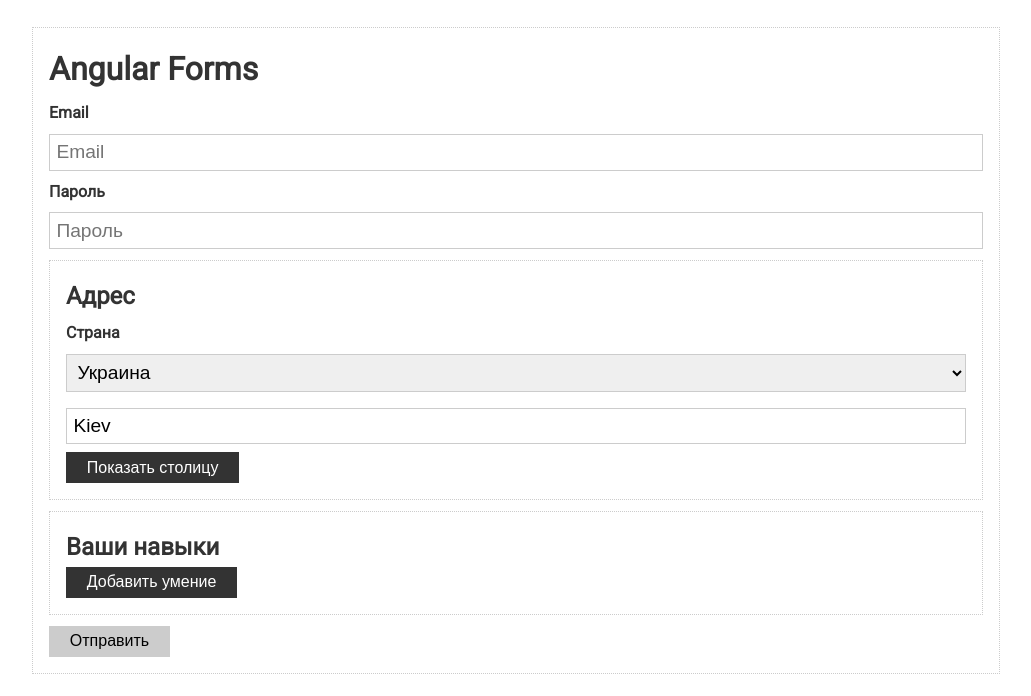
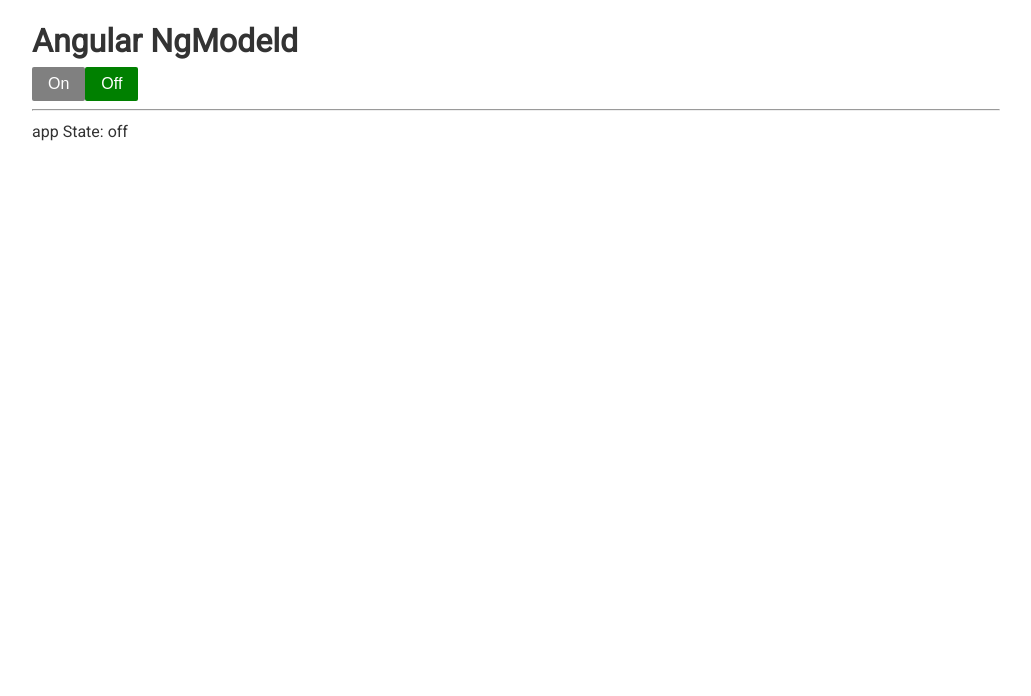
Before and after one commit to Iron-Cow/Angular-learn, an Angular app: page / in a window 1280 px wide. Shown: the top 696 px of the page, without its empty margins (124-1155 px from the left). Built offline with nearby package versions, Linux system fonts and the light colour scheme.

Commit message:
own ngModel

```diff
--- a/src/app/app.component.html
+++ b/src/app/app.component.html
@@ -1,79 +1,10 @@
 <div class="container">
-  <form class="card" [formGroup]="form" (ngSubmit)="submit()">
-    <h1>Angular Forms</h1>
+    <h1>Angular NgModeld</h1>
+    <app-sswitch
+      [(ngModel)]="appState"
+      (ngModelChange)="handleChange()"
+    ></app-sswitch>
 
-    <div class="form-control">
-      <label>Email</label>
-      <input type="text" placeholder="Email" formControlName="email">
-      <div
-        class="validation"
-        *ngIf="form.get('email').invalid && form.get('email').touched"
-      >
-        <small
-          *ngIf="form.get('email').errors.required"
-        >Email field can not be empty</small>
-        <small
-          *ngIf="form.get('email').errors.uniqueEmail"
-        >Email {{ form.get('email').value }} occupied</small>
-        <small
-          *ngIf="form.get('email').errors.restrictedEmail"
-        >Email {{ form.get('email').value }} forbidden</small>
-        <small
-          *ngIf="form.get('email').errors.email"
-        >Email is not correct</small>
-      </div>
-    </div>
-
-    <div class="form-control">
-      <label>Пароль</label>
-      <input type="password" placeholder="Пароль" formControlName="password">
-      <div
-        class="validation"
-        *ngIf="form.get('password').invalid && form.get('password').touched"
-      >
-        <!--        debug-->
-        <!--        <pre>{{form.get('password').errors | json}}</pre>-->
-        <small
-          *ngIf="form.get('password').errors.required"
-        >Password can not be empty</small>
-        <small
-          *ngIf="form.get('password').errors.minlength"
-        >Password should be {{form.get('password').errors.minlength.requiredLength}}+ symbols long! Now it is  {{form.get('password').errors.minlength.actualLength}}</small>
-
-      </div>
-    </div>
-
-    <div class="card" formGroupName="address">
-      <h2>Адрес</h2>
-
-      <div class="form-control">
-        <label>Страна</label>
-
-        <select formControlName="country">
-          <option value="ua">Украина</option>
-          <option value="by">Беларусь</option>
-          <option value="ru">Россия</option>
-        </select>
-      </div>
-
-      <div class="form-control" >
-        <input type="text" formControlName="city" placeholder="City">
-      </div>
-
-      <button class="btn" type="button" (click)="setCapital()">Показать столицу</button>
-    </div>
-
-    <div class="card" formGroupName="skills">
-      <h2>Ваши навыки</h2>
-      <button class="btn" type="button" (click)="addSkill()">Добавить умение</button>
-      <div class="form-control" *ngFor="let contol of form.get('skills')['controls']; let idx = index">
-        <label>Skill #{{idx + 1}}</label>
-        <input type="text" [formControlName]="idx">
-      </div>
-    </div>
-
-    <button class="btn" type="submit" [disabled]="form.invalid || form.pending">Отправить</button>
-
-
-  </form>
+  <hr>
+  <p>app State: {{appState}}</p>
 </div>
--- a/src/app/app.component.ts
+++ b/src/app/app.component.ts
@@ -1,6 +1,5 @@
 import {Component, OnInit} from '@angular/core';
-import {FormArray, FormControl, FormGroup, Validators} from "@angular/forms";
-import {MyValidators} from "./my.validators";
+
 
 
 @Component({
@@ -8,60 +7,10 @@
   templateUrl: './app.component.html',
   styleUrls: ['./app.component.scss'],
 })
-export class AppComponent implements OnInit{
-  form: FormGroup;
+export class AppComponent {
+  appState = 'off';
 
-  ngOnInit(): void {
-    this.form = new FormGroup({
-      email: new FormControl('', [
-        Validators.email,
-        Validators.required,
-        MyValidators.restrictedEmails
-      ],
-        // async Validators
-        [
-          MyValidators.uniqueEmail
-        ]),
-      password: new FormControl('', [
-        Validators.minLength(6), Validators.required
-      ]),
-      address: new FormGroup({
-        country: new FormControl('ua'),
-        city: new FormControl("Kiev", Validators.required)
-      }),
-      skills: new FormArray([])
-    });
-  }
-
-  submit(): void {
-    if (this.form.valid){
-      console.log('Form Submitted', this.form);
-      const formData = {...this.form.value};
-      console.log('form data: ', formData);
-      this.form.reset();
-    }
-  }
-
-  setCapital(): void{
-    const cityMap = {
-      ua: "Kiev",
-      ru: 'Moscow',
-      by: 'Minsk'
-    };
-    const cityKey = this.form.get('address').get('country').value;
-    const city = cityMap[cityKey];
-    console.log(city);
-
-    this.form.patchValue({
-      address: {city}
-    });
-
-  }
-
-  addSkill(): void {
-    const control = new FormControl('', Validators.required);
-
-    // <FormArray> this.form.get('skills');
-    (this.form.get('skills') as FormArray).push(control);
+  handleChange() {
+    console.log(this.appState);
   }
 }
--- a/src/app/app.module.ts
+++ b/src/app/app.module.ts
@@ -3,12 +3,14 @@
 
 import { AppComponent } from './app.component';
 import {FormsModule, ReactiveFormsModule} from "@angular/forms";
+import { SswitchComponent } from './sswitch/sswitch.component';
 
 
 
 @NgModule({
   declarations: [
     AppComponent,
+    SswitchComponent,
   ],
   imports: [
     BrowserModule,
--- /dev/null
+++ b/src/app/sswitch/sswitch.component.html
@@ -0,0 +1,6 @@
+<div class="">
+
+  <button [class.active]="state === 'on'" (click)="setState('on')">On</button>
+  <button [class.active]="state === 'off'" (click)="setState('off')">Off</button>
+
+</div>
--- /dev/null
+++ b/src/app/sswitch/sswitch.component.scss
@@ -0,0 +1,21 @@
+div{
+  display: inline-block;
+
+  button{
+    padding: .5rem 1rem;
+    font-size: 1rem;
+    color: white;
+    background: gray;
+    border: none;
+    outline: none;
+    transition: .5s;
+    border-radius: 2px;
+
+    &.active{
+    background-color: green;
+    transition: .5s;
+
+  }
+  }
+
+}
--- /dev/null
+++ b/src/app/sswitch/sswitch.component.ts
@@ -0,0 +1,43 @@
+import {Component, forwardRef, OnInit, Provider} from '@angular/core';
+import {ControlValueAccessor, NG_VALUE_ACCESSOR} from "@angular/forms";
+
+// own ngModel creation
+const VALUE_ACCESSOR: Provider = {
+  provide: NG_VALUE_ACCESSOR,
+  useExisting: forwardRef(() => SswitchComponent),
+  multi: true
+};
+
+@Component({
+  selector: 'app-sswitch',
+  templateUrl: './sswitch.component.html',
+  styleUrls: ['./sswitch.component.scss'],
+  providers: [VALUE_ACCESSOR]
+})
+export class SswitchComponent implements ControlValueAccessor {
+  state = 'on';
+
+  setState(state: string): void{
+    this.state = state;
+
+    this.onChange(this.state);
+  }
+
+  private onChange = (value: any) => {};
+
+  registerOnChange(fn: any): void {
+    this.onChange = fn;
+  }
+
+  registerOnTouched(fn: any): void {
+  }
+
+  setDisabledState(isDisabled: boolean): void {
+  }
+
+  writeValue(state: any): void {
+    this.state = state;
+  }
+
+
+}
```
